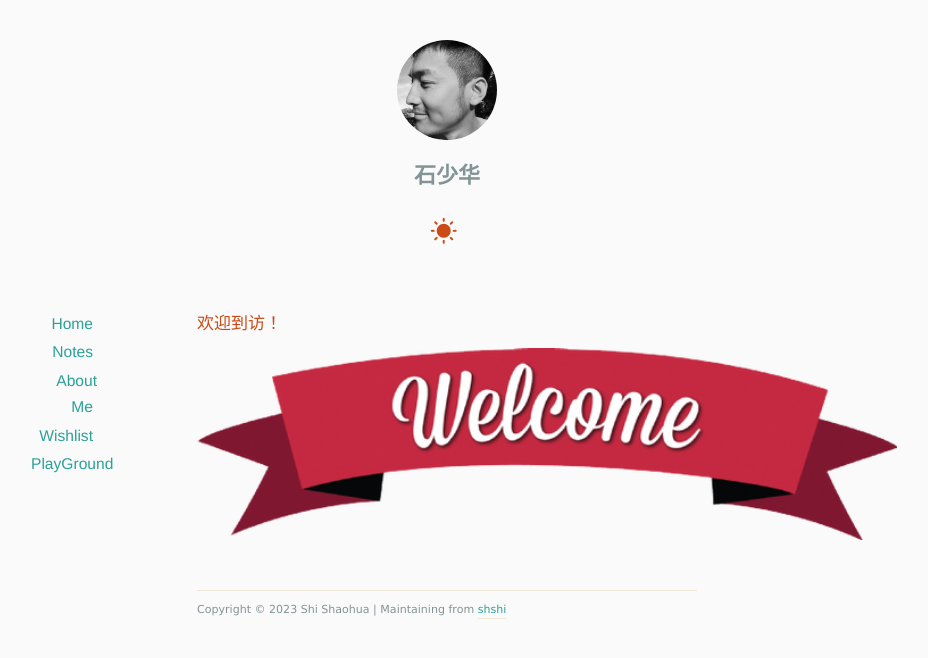
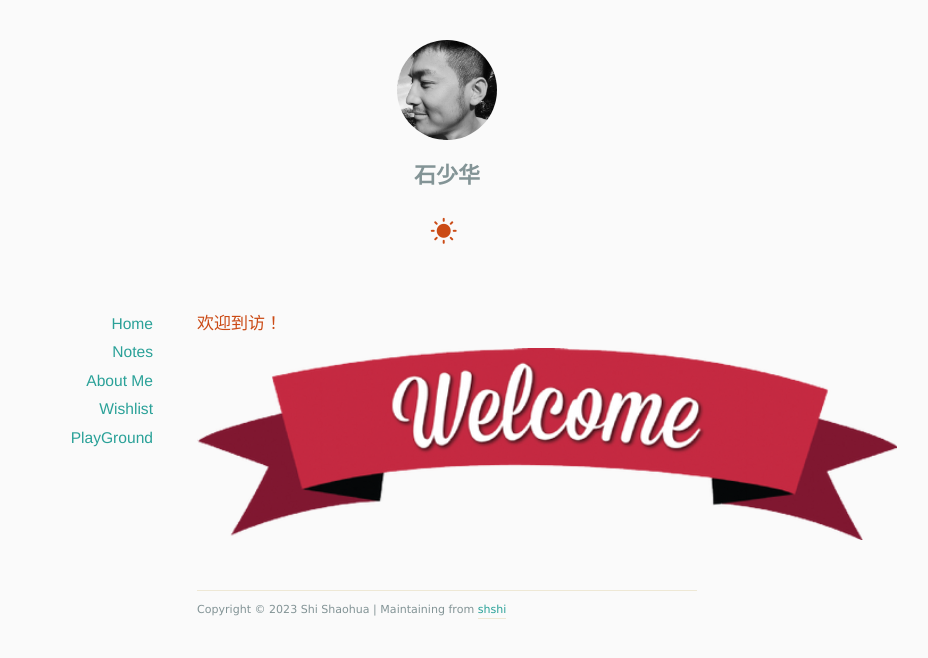
Before and after one commit to shshi/shishaohua.github.io, a Jekyll site: the page built from docs/index.html, in a window 1280 px wide. Shown: the top 658 px of the page, without its empty margins (193-1121 px from the left). Built offline with Jekyll 4.4.1, drawn with Linux system fonts in a browser that asks for light colours; nearby versions of some CDN libraries; the list of posts is cut into pages by our own code.

Commit message:
Update style.css

```diff
--- a/docs/assets/css/style.css
+++ b/docs/assets/css/style.css
@@ -168,7 +168,7 @@
 #sidebar {
 	position: absolute;
 	text-align: right;
-	width: 100px; /*** 160px ***/
+	width: 160px; /*** 160px ***/
 	top: 0;
 	left: -200px; /*** -240px ***/
 }
```
